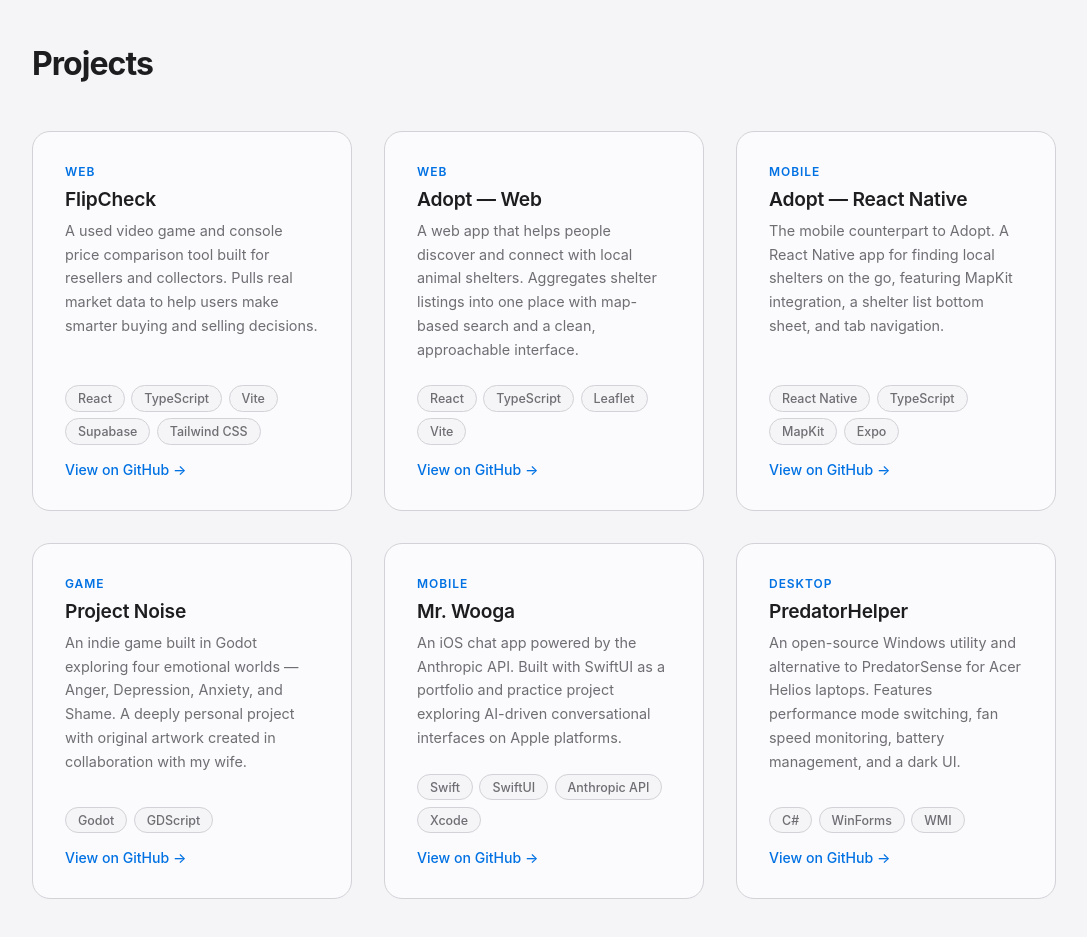
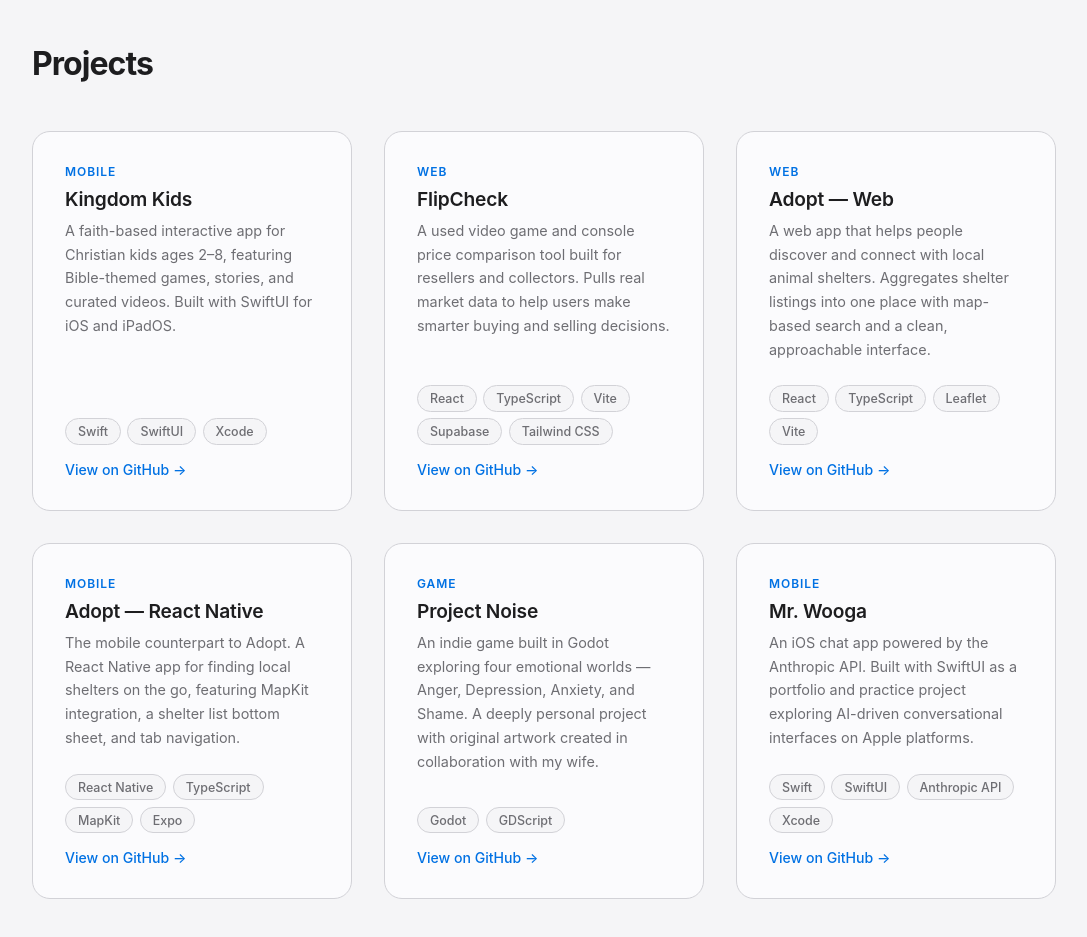
Before and after one commit to Paulrod20/portfolio-react, a React (Vite) app: page / in a window 1280 px wide. Shown: the part 1440-2377 px from the top of the page, without its empty margins (96-1183 px from the left). Built offline with nearby package versions, Linux system fonts and the light colour scheme.

Commit message:
Rearranged and updated projects section

```diff
--- a/src/data/projects.ts
+++ b/src/data/projects.ts
@@ -4,12 +4,20 @@
   description: string;
   technologies: string[];
   githubUrl: string;
-  category: 'web' | 'mobile' | 'game' | 'desktop';
+  category: 'web' | 'mobile' | 'game';
 }
 
 export const projects: Project[] = [
   {
     id: 1,
+    title: "Kingdom Kids",
+    description: "A faith-based interactive app for Christian kids ages 2–8, featuring Bible-themed games, stories, and curated videos. Built with SwiftUI for iOS and iPadOS.",
+    technologies: ["Swift", "SwiftUI", "Xcode"],
+    githubUrl: "https://github.com/Paulrod20/kingdom-kids-ios",
+    category: "mobile"
+  },
+  {
+    id: 2,
     title: "FlipCheck",
     description: "A used video game and console price comparison tool built for resellers and collectors. Pulls real market data to help users make smarter buying and selling decisions.",
     technologies: ["React", "TypeScript", "Vite", "Supabase", "Tailwind CSS"],
@@ -17,7 +25,7 @@
     category: "web"
   },
   {
-    id: 2,
+    id: 3,
     title: "Adopt — Web",
     description: "A web app that helps people discover and connect with local animal shelters. Aggregates shelter listings into one place with map-based search and a clean, approachable interface.",
     technologies: ["React", "TypeScript", "Leaflet", "Vite"],
@@ -25,7 +33,7 @@
     category: "web"
   },
   {
-    id: 3,
+    id: 4,
     title: "Adopt — React Native",
     description: "The mobile counterpart to Adopt. A React Native app for finding local shelters on the go, featuring MapKit integration, a shelter list bottom sheet, and tab navigation.",
     technologies: ["React Native", "TypeScript", "MapKit", "Expo"],
@@ -33,7 +41,7 @@
     category: "mobile"
   },
   {
-    id: 4,
+    id: 5,
     title: "Project Noise",
     description: "An indie game built in Godot exploring four emotional worlds — Anger, Depression, Anxiety, and Shame. A deeply personal project with original artwork created in collaboration with my wife.",
     technologies: ["Godot", "GDScript"],
@@ -41,19 +49,11 @@
     category: "game"
   },
   {
-    id: 5,
+    id: 6,
     title: "Mr. Wooga",
     description: "An iOS chat app powered by the Anthropic API. Built with SwiftUI as a portfolio and practice project exploring AI-driven conversational interfaces on Apple platforms.",
     technologies: ["Swift", "SwiftUI", "Anthropic API", "Xcode"],
     githubUrl: "https://github.com/Paulrod20/mr.wooga",
     category: "mobile"
   },
-  {
-    id: 6,
-    title: "PredatorHelper",
-    description: "An open-source Windows utility and alternative to PredatorSense for Acer Helios laptops. Features performance mode switching, fan speed monitoring, battery management, and a dark UI.",
-    technologies: ["C#", "WinForms", "WMI"],
-    githubUrl: "https://github.com/Paulrod20/p-helper",
-    category: "desktop"
-  },
 ];
```
Also changed, not shown: 1 other file (tests, documents, lock files or other folders).
